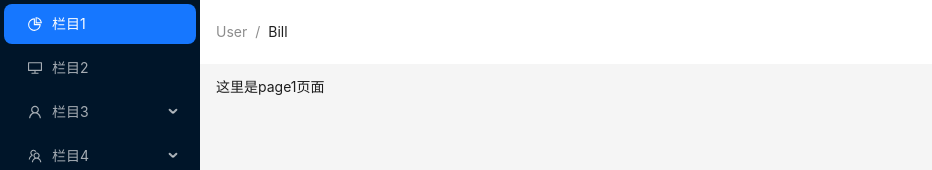
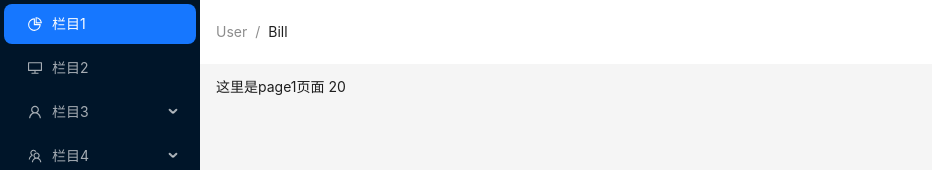
Before and after one commit to thesecretofwind/management-system, a React (Vite) app: page /page1 in a window 1280 px wide. Shown: the top 170 px of the page, without its empty margins (0-932 px from the left). Built offline with nearby package versions, Linux system fonts and the light colour scheme.

Commit message:
feat(project)：新增redux插件，以及redux在组件中的使用

```diff
--- a/src/store/index.ts
+++ b/src/store/index.ts
@@ -1,6 +1,6 @@
 import { createStore} from 'redux';
 import reducer from './reducer';
 
-const store = createStore(reducer);
+const store = createStore(reducer, window.__REDUX_DEVTOOLS_EXTENSION__ && window?.__REDUX_DEVTOOLS_EXTENSION__());
 
 export default store;
--- a/src/store/reducer.ts
+++ b/src/store/reducer.ts
@@ -1,6 +1,9 @@
 
+export interface STATE {
+  num: number;
+}
 
-const INIT_STATE = {
+const INIT_STATE: STATE = {
   num: 20
 }
 const reducer = (state = INIT_STATE) => {
--- a/src/views/Page1.tsx
+++ b/src/views/Page1.tsx
@@ -1,5 +1,10 @@
-const Page1 = () => (
-  <div>这里是page1页面</div>
-)
+import { STATE } from "@/store/reducer";
+import { useSelector } from "react-redux";
+
+const Page1 = () => {
+  const { num } = useSelector((state:STATE) => ({num:state.num}))
+  return (
+  <div>这里是page1页面  { num }</div>
+)}
 
 export default Page1;
```
